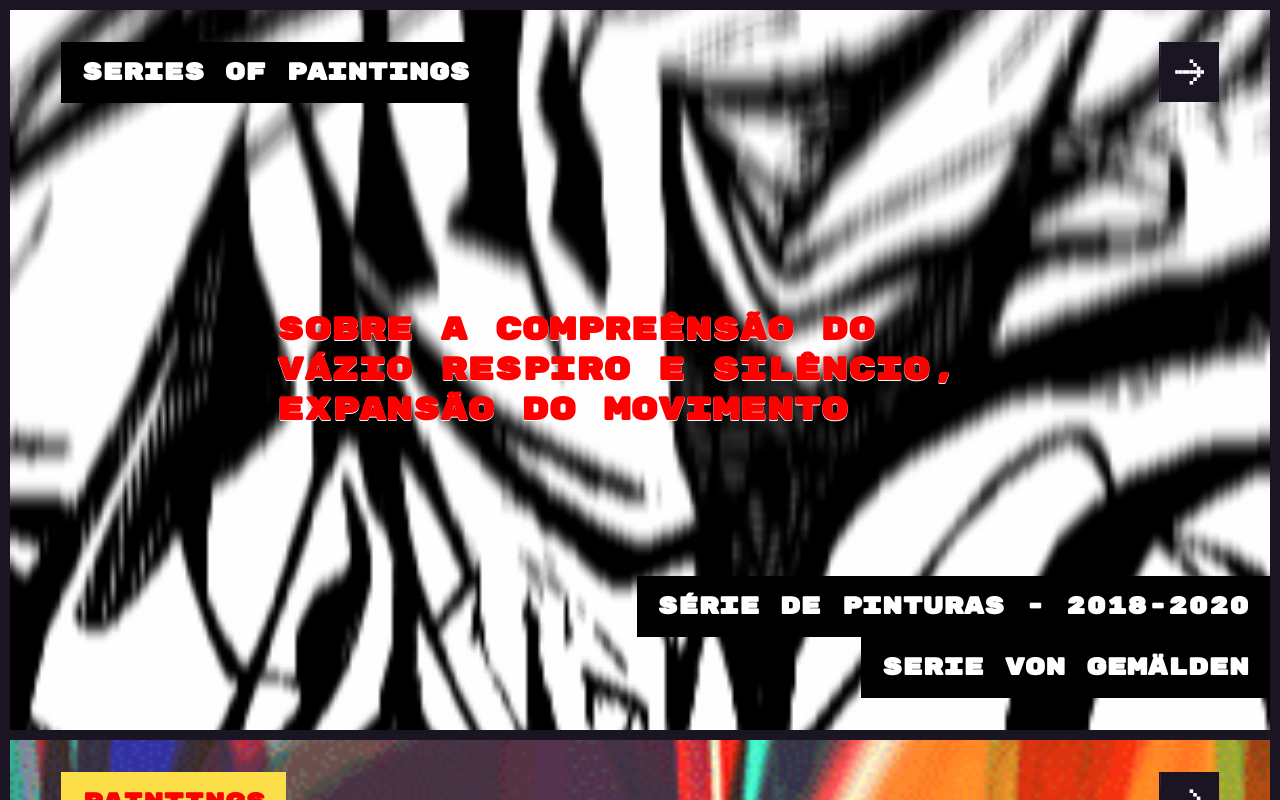
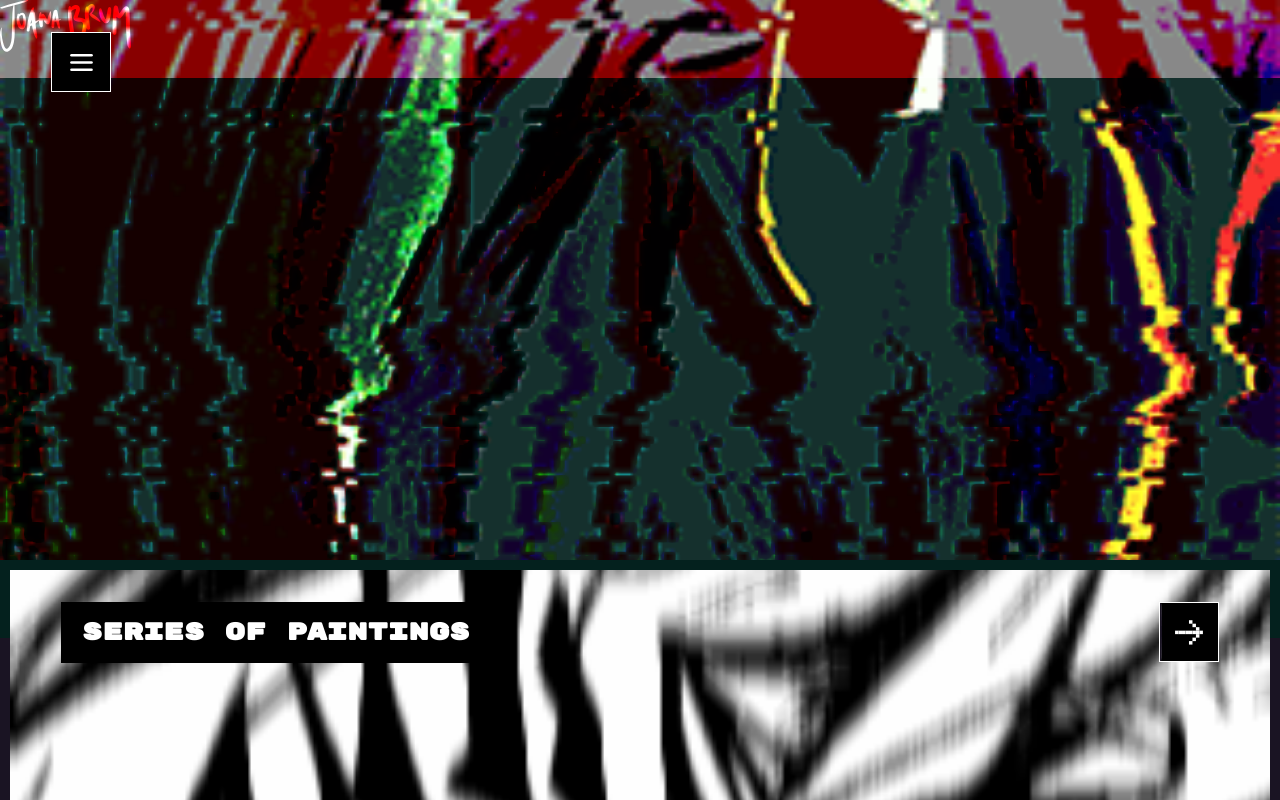
Before and after one commit to lgiacomazzi/joana-2021, a Next.js app: page / in a window 1280 px wide. Shown: the top 800 px of the page. Built offline with nearby package versions, Linux system fonts and the light colour scheme.

Commit message:
add title section and burger menu

```diff
--- a/components/Arrow.tsx
+++ b/components/Arrow.tsx
@@ -139,11 +139,12 @@ export default function Arrow(props) {
         div {
           width: ${renderSize()};
           height: ${renderSize()};
-          background: var(--dark);
+          background: black;
           display: flex;
           align-items: center;
           justify-content: center;
           position: relative;
+          border: 1px solid var(--white);
         }
         svg {
           width: 60%;
--- a/pages/index.tsx
+++ b/pages/index.tsx
@@ -22,9 +22,15 @@ export async function getStaticProps(context) {
 }
 
 export default function Home(props) {
+  const {
+    titleGifUrl,
+    mainGif1Url,
+    mainGif2Url,
+    mainGif3Url,
+    jobs,
+  } = props.response;
+
   const { isBioActive } = useContext(BioContext);
-
-  console.log(isBioActive);
 
   const renderSectionText = (job) => {
     return (
@@ -60,12 +66,12 @@ export default function Home(props) {
     );
   };
 
-  const renderSections = props.response.jobs.map((job) => (
+  const renderSections = jobs.map((job) => (
     <Link href={"/portfolio/" + job.id} key={job.id}>
       <motion.section
         className={styles.job_section}
-        whileHover={{ scale: 1.01 }}
-        whileTap={{ scale: 0.95 }}
+        whileHover={{ scale: 0.95 }}
+        whileTap={{ scale: 0.85 }}
       >
         {renderSectionText(job)}
         <Arrow className={styles.enter} type="right" size="big" />
@@ -88,9 +94,79 @@ export default function Home(props) {
     </Head>
   );
 
+  function openMenu() {}
+
+  const renderBurgerMenu = (
+    <motion.div
+      className={styles.burgerMenu}
+      animate={{ scale: 1 }}
+      initial={{ scale: 0 }}
+      whileHover={{ scale: 1.05 }}
+      whileTap={{ scale: 0.8 }}
+      transition={{ duration: 0.3 }}
+      onClick={openMenu()}
+    >
+      <svg
+        xmlns="http://www.w3.org/2000/svg"
+        width="192"
+        height="192"
+        fill="#ffffff"
+        viewBox="0 0 256 256"
+      >
+        <rect width="256" height="256" fill="none"></rect>
+        <line
+          x1="40"
+          y1="128"
+          x2="216"
+          y2="128"
+          fill="none"
+          stroke="#ffffff"
+          stroke-linecap="round"
+          stroke-linejoin="round"
+          stroke-width="24"
+        ></line>
+        <line
+          x1="40"
+          y1="64"
+          x2="216"
+          y2="64"
+          fill="none"
+          stroke="#ffffff"
+          stroke-linecap="round"
+          stroke-linejoin="round"
+          stroke-width="24"
+        ></line>
+        <line
+          x1="40"
+          y1="192"
+          x2="216"
+          y2="192"
+          fill="none"
+          stroke="#ffffff"
+          stroke-linecap="round"
+          stroke-linejoin="round"
+          stroke-width="24"
+        ></line>
+      </svg>
+    </motion.div>
+  );
+
   return (
     <div className={styles.main_body}>
+      {renderBurgerMenu}
       {renderHead}
+      <section className={styles.title_section}>
+        <img src="../images/joana-white.svg" alt="" />
+        <div className={styles.overlay}>
+          <Image
+            src={titleGifUrl}
+            className={styles.blendMode}
+            layout="fill"
+            objectFit="cover"
+            priority
+          />
+        </div>
+      </section>
       {renderSections}
       <Bio visibility={isBioActive}></Bio>
       <Footer></Footer>
--- a/public/joana.json
+++ b/public/joana.json
@@ -1,5 +1,10 @@
 {
   "title": "Joana Brum",
+  "titleGifUrl": "/images/new-gifs/main03.gif",
+  "mainGif1Url": "/images/new-gifs/main03.gif",
+  "mainGif2Url": "/images/new-gifs/main03.gif",
+  "mainGif3Url": "/images/new-gifs/main03.gif",
+  "manifesto": "“Tinta quase sem água e sentimentos pouco diluídos. A textura se forma como uma memória do desenrolar do processo, algo que evidencia toda a catarse que ocorreu ali...”",
   "jobs": [
     {
       "id": 1,
--- a/styles/Home.module.css
+++ b/styles/Home.module.css
@@ -4,14 +4,22 @@
 
 .title_section {
   height: 70vh;
-  /* background-image: url(../new-gifs/main03.gif); */
-  background-blend-mode: hard-light;
+  position: relative;
+}
+
+.blendMode {
+  mix-blend-mode: hard-light !important;
+}
+
+.overlay::before {
+  content: "";
+  width: 100%;
+  height: 100%;
+  position: absolute;
   background-color: #04211e;
-  margin: 0;
 }
 
 .job_section {
-  background-size: cover;
   flex: 1;
   height: 90vh;
   position: relative;
@@ -65,7 +73,40 @@
   padding: 1rem 1.3rem;
 }
 
+.burgerMenu {
+  position: fixed;
+  top: 4vh;
+  left: 4vw;
+  z-index: 1001;
+
+  width: 60px;
+  height: 60px;
+  /* border-radius: 100%; */
+
+  display: flex;
+  align-items: center;
+  justify-content: center;
+
+  background: black;
+  border: 1px solid white;
+  box-shadow: rgb(0 0 0 / 4%) 0px 4px 0px;
+
+  cursor: pointer;
+}
+
+.burgerMenu > svg {
+  width: 50%;
+  height: 50%;
+}
+
 @media (max-width: 762px) {
+  .burgerMenu {
+    width: 48px;
+    height: 48px;
+    top: 1rem;
+    left: 1rem;
+  }
+
   .job_section {
     height: 70vh;
     max-height: 600px;
```
